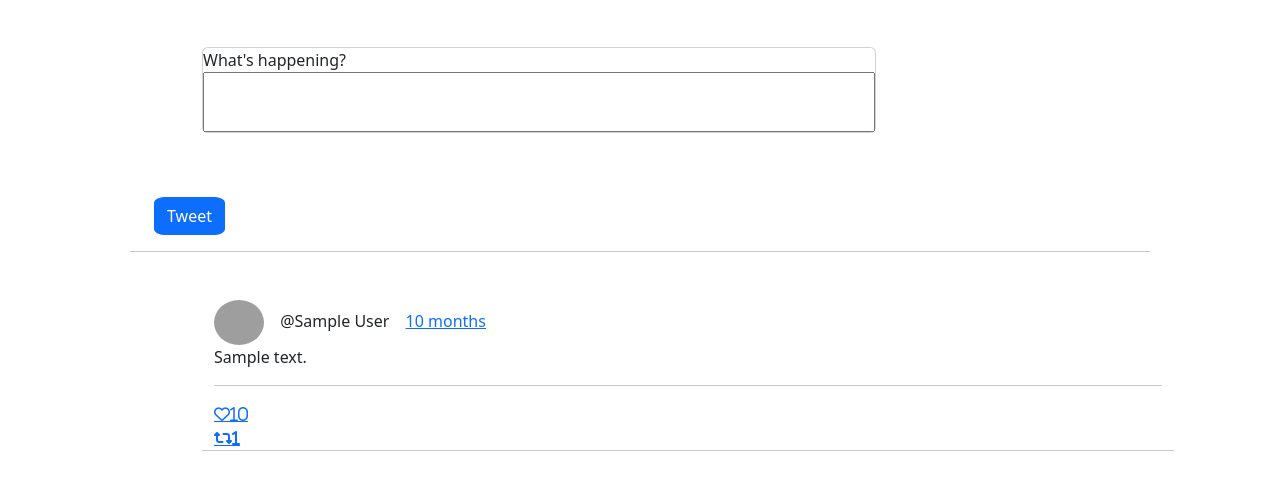
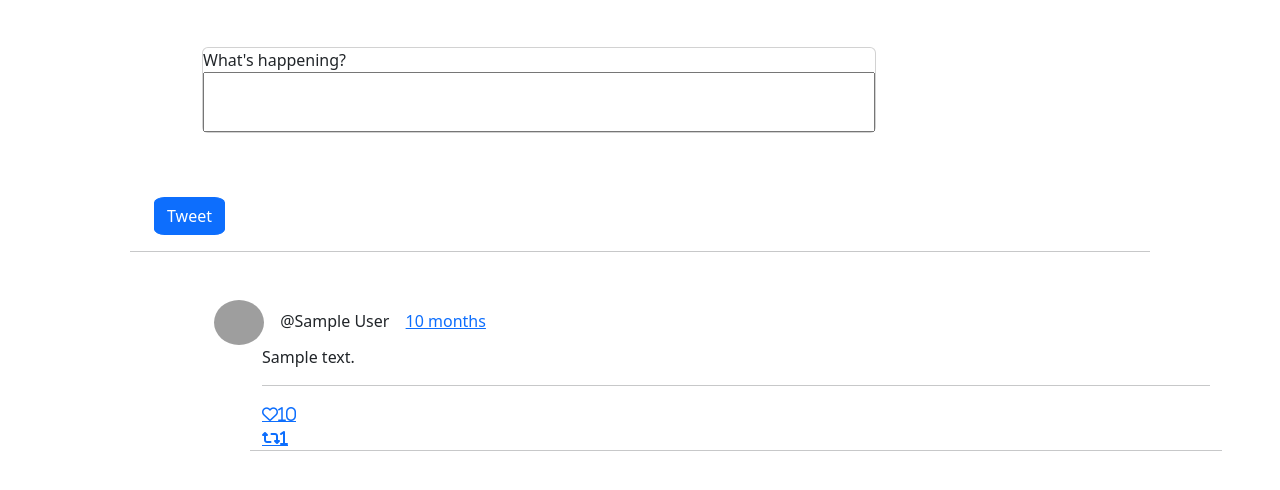
Before and after one commit to JoaquinMelladoQ/Twitter-clone, a Rails app: page /tweets in a window 1280 px wide. Shown: the part 284-774 px from the top of the page. Run offline with Rails 7, Linux system fonts and the light colour scheme; a user stored in the database is signed in; tables that the repository leaves empty hold one stand-in row (values such as "Sample post"); style sheets or scripts are compiled from the project's sources; some libraries are stand-ins or nearby versions; grey boxes are pictures that could not be loaded.

Commit message:
added more style relative to text

```diff
--- a/app/views/tweets/index.html.erb
+++ b/app/views/tweets/index.html.erb
@@ -22,8 +22,8 @@
             <span class="container">@<%= tweet.user.name %></span>
             <%= link_to distance_of_time_in_words(Time.now, tweet.created_at), tweet_path(tweet.id), class: "tweet--date" %>
           </div>
-          <div class="container">
-            <p class="tweet--content-text">
+          <div class="container mx-5">
+            <p class="">
               <%= tweet.content %>
             </p>
 
```
